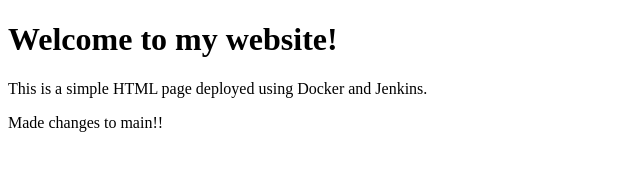
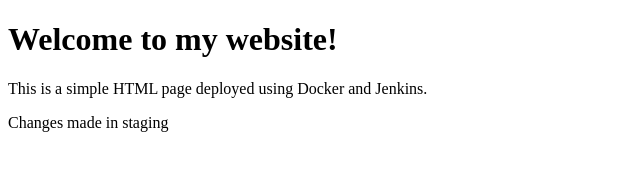
Before and after one commit to harshini1203/Devops-model, a plain HTML site: page index.html in a window 1280 px wide. Shown: the full height of the page, 0-640 px from the left. Drawn offline with Linux system fonts and the light colour scheme.

Commit message:
Update index.html

```diff
--- a/index.html
+++ b/index.html
@@ -8,6 +8,6 @@
 <body>
     <h1>Welcome to my website!</h1>
     <p>This is a simple HTML page deployed using Docker and Jenkins.</p>
-    <p>Made changes to main!!</p>
+    <p>Changes made in staging</p>
 </body>
 </html>
```
